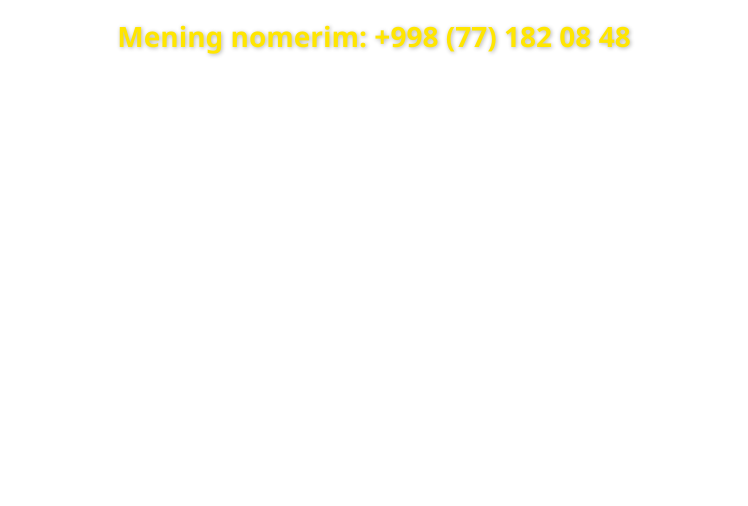
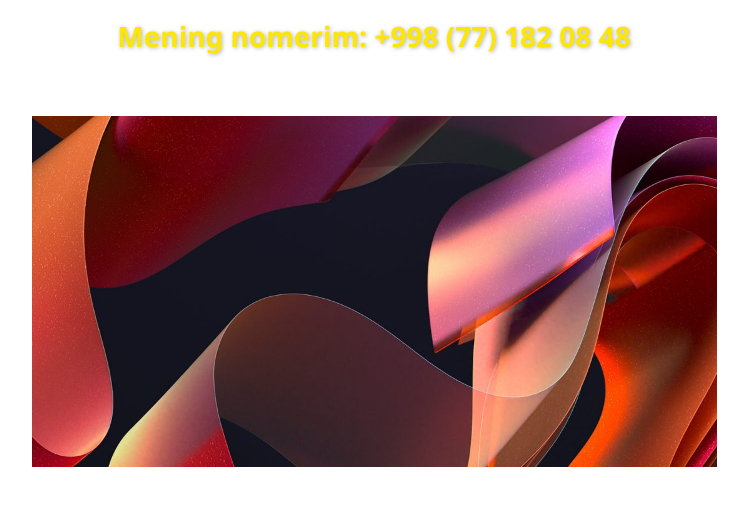
Before and after one commit to Sarvar0822/sarvar, a plain HTML site: page index.html in a window 1280 px wide. Shown: the part 200-706 px from the top of the page, without its empty margins (266-1014 px from the left). Drawn offline with Linux system fonts and the light colour scheme.

Commit message:
yangiladim

```diff
--- a/index.html
+++ b/index.html
@@ -7,7 +7,7 @@
     <title>Mening sahifam</title>
     <style>
         body {
-            font-family: 'Segoe UI', Tahoma, Geneva, Verdana, sans-serif;
+            font-family: 'Segoe UI', Tahoma, Geneva, Verdana, sans-seri1f;
             background: 0072ff;
             color: #ffffff;
             text-align: center;
@@ -33,6 +33,9 @@
 <body>
     <h1>Salom, men Sarvar</h1>
     <h2>Mening nomerim: +998 (77) 182 08 48</h2>
+    <p>men samdu sa  o' iyman</p>
+
+    <img src="./rasm.png" alt="">
 </body>
 
 </html>
```
Also changed, not shown: rasm.png (added).
